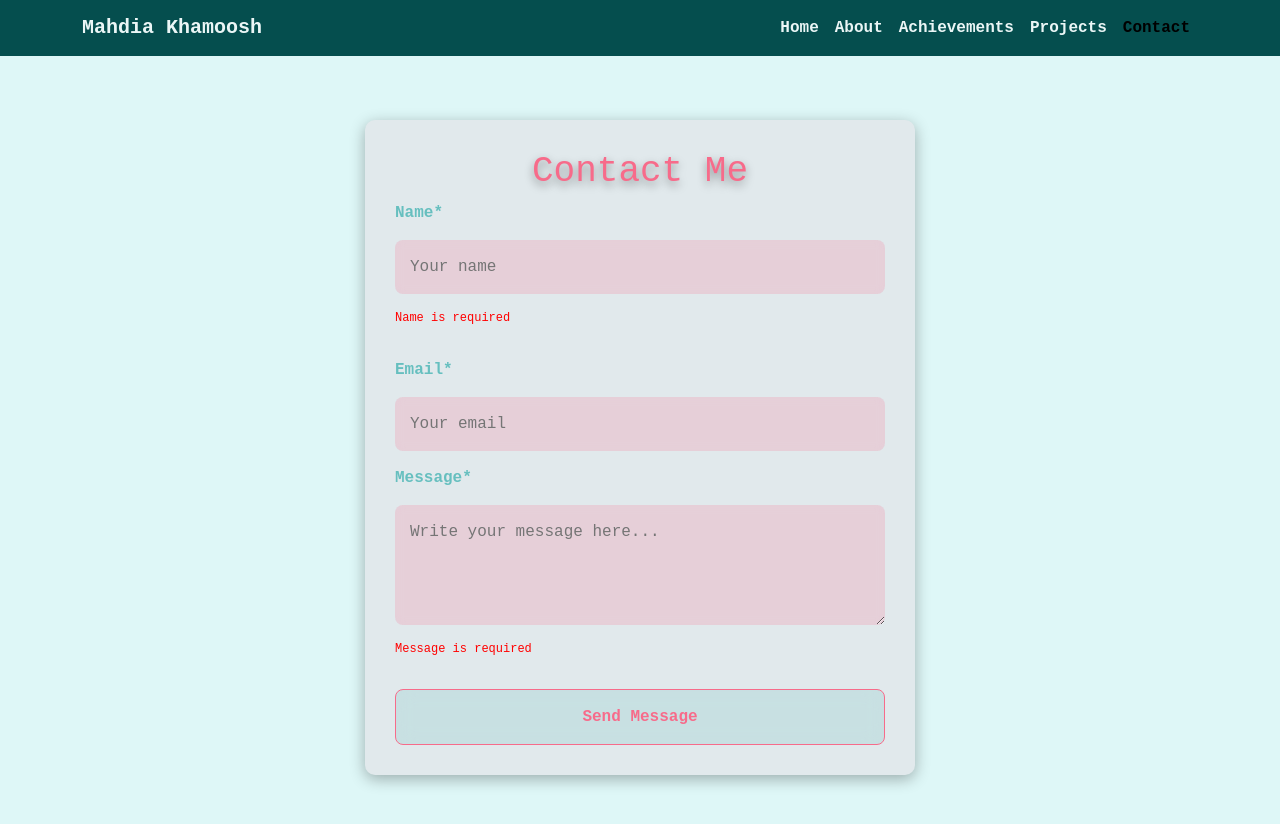
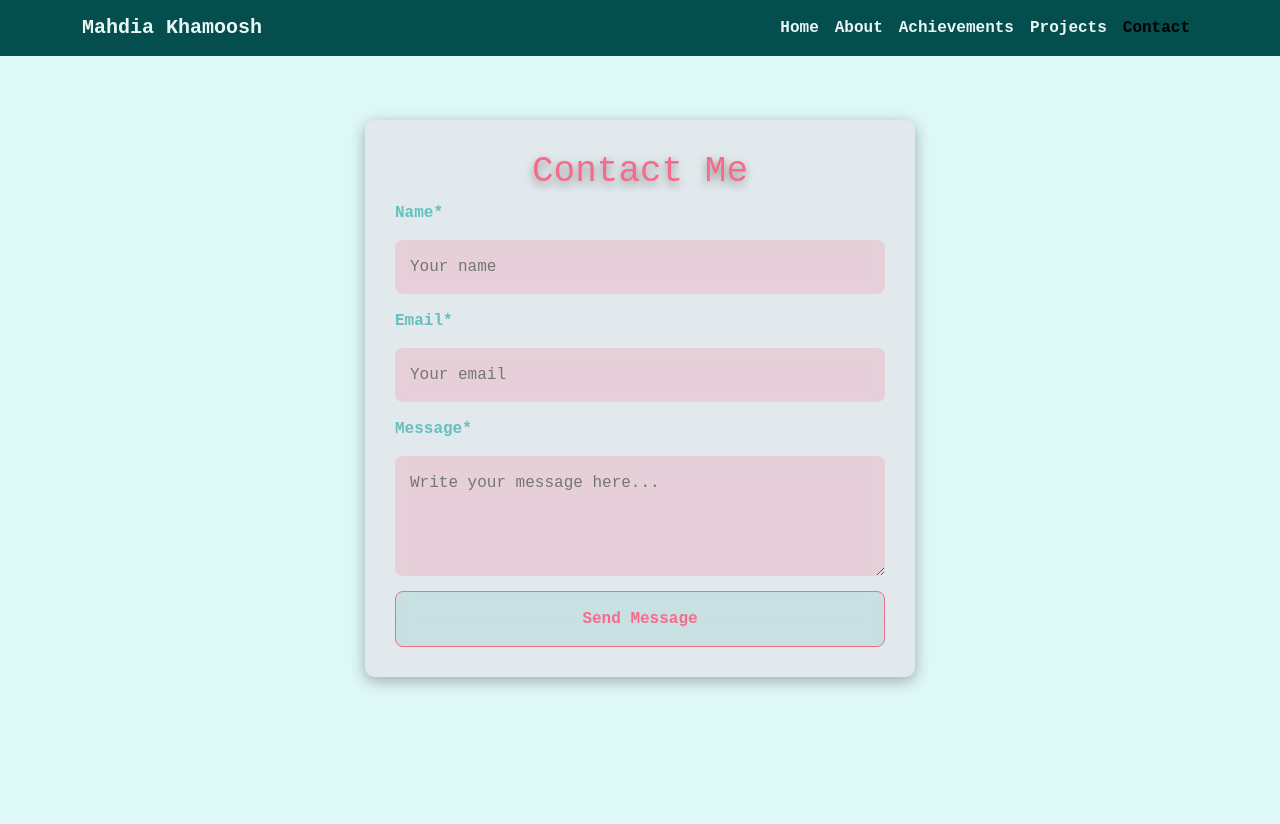
Before and after one commit to Mahdia-123/my-portfolio-main, a React (Create React App) app: page /contact in a window 1280 px wide. After the commit the page ends 800 px from the top, so only its background shows below. Built offline with nearby package versions, Linux system fonts and the light colour scheme; the HTML template or start-up script is replaced by a standard one; a web font is replaced by a local one.

Commit message:
Update Contact.js

```diff
--- a/src/pages/Contact.js
+++ b/src/pages/Contact.js
@@ -16,20 +16,26 @@ export default function Contact() {
   const [emailError, setEmailError] = useState("");
   const [messageError, setMessageError] = useState("");
 
+  // touched states
+  const [touched, setTouched] = useState({
+    name: false,
+    email: false,
+    message: false,
+  });
+
   // email validation
   useEffect(() => {
-    const handler = setTimeout(() => {
-      if (email && !email.includes("@")) {
-        setEmailError("Email must include @");
-      } else {
-        setEmailError("");
-      }
-    }, 400);
-    return () => clearTimeout(handler);
-  }, [email]);
+    if (!touched.email) return; // skip until user touches
+    if (email && !email.includes("@")) {
+      setEmailError("Email must include @");
+    } else {
+      setEmailError("");
+    }
+  }, [email, touched.email]);
 
   // name validation
   useEffect(() => {
+    if (!touched.name) return;
     if (name.trim() === "") {
       setNameError("Name is required");
     } else if (name.length < 2) {
@@ -37,10 +43,11 @@ export default function Contact() {
     } else {
       setNameError("");
     }
-  }, [name]);
+  }, [name, touched.name]);
 
   // message validation
   useEffect(() => {
+    if (!touched.message) return;
     if (message.trim() === "") {
       setMessageError("Message is required");
     } else if (message.length < 10) {
@@ -48,10 +55,13 @@ export default function Contact() {
     } else {
       setMessageError("");
     }
-  }, [message]);
+  }, [message, touched.message]);
 
   function handleSubmit(event) {
     event.preventDefault();
+
+    // force show errors if fields are empty
+    setTouched({ name: true, email: true, message: true });
 
     if (nameError || emailError || messageError) return;
 
@@ -62,6 +72,7 @@ export default function Contact() {
       setSubmitted(true);
       setLoading(false);
 
+      // clear inputs
       setName("");
       setEmail("");
       setMessage("");
@@ -93,6 +104,7 @@ export default function Contact() {
             method="POST"
             className="contact-form"
           >
+            {/* Name */}
             <label htmlFor="name">
               Name<span>*</span>
             </label>
@@ -103,13 +115,15 @@ export default function Contact() {
               placeholder="Your name"
               value={name}
               onChange={(e) => setName(e.target.value)}
+              onBlur={() => setTouched((prev) => ({ ...prev, name: true }))}
             />
-            {nameError && (
+            {touched.name && nameError && (
               <p style={{ color: "red", fontSize: "12px", marginTop: "0" }}>
                 {nameError}
               </p>
             )}
 
+            {/* Email */}
             <label htmlFor="email">
               Email<span>*</span>
             </label>
@@ -121,13 +135,15 @@ export default function Contact() {
               required
               value={email}
               onChange={(e) => setEmail(e.target.value)}
+              onBlur={() => setTouched((prev) => ({ ...prev, email: true }))}
             />
-            {emailError && (
+            {touched.email && emailError && (
               <p style={{ color: "red", fontSize: "12px", marginTop: "0" }}>
                 {emailError}
               </p>
             )}
 
+            {/* Message */}
             <label htmlFor="message">
               Message<span>*</span>
             </label>
@@ -138,8 +154,9 @@ export default function Contact() {
               required
               value={message}
               onChange={(e) => setMessage(e.target.value)}
+              onBlur={() => setTouched((prev) => ({ ...prev, message: true }))}
             />
-            {messageError && (
+            {touched.message && messageError && (
               <p style={{ color: "red", fontSize: "12px", marginTop: "0" }}>
                 {messageError}
               </p>
```
